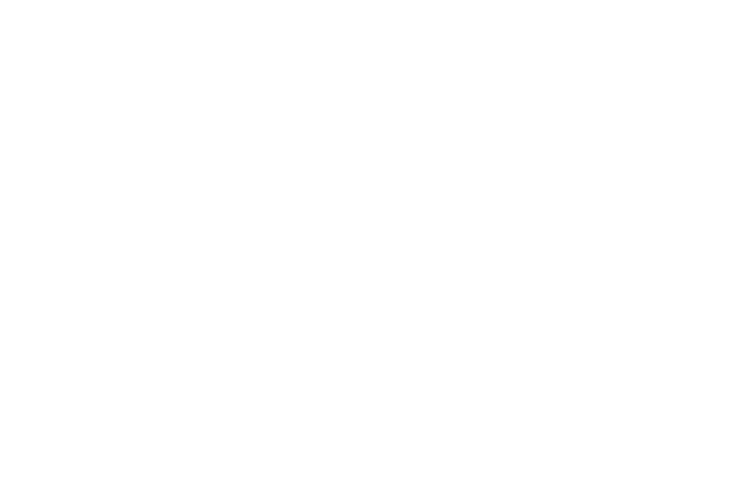
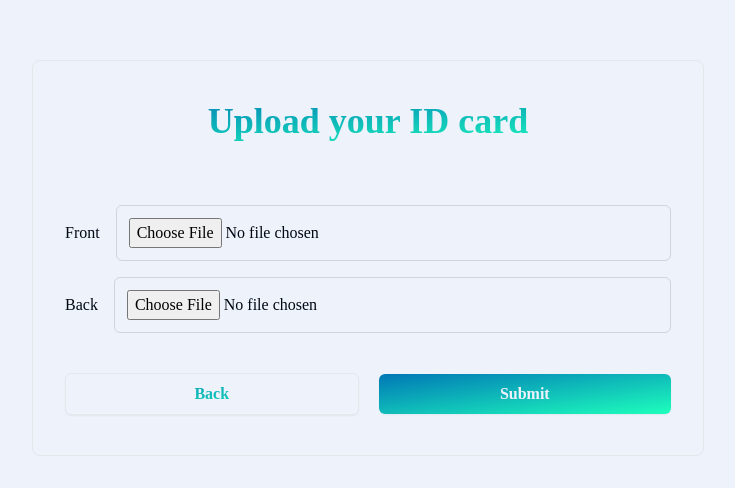
Before and after one commit to mostafabdelhakem/Dawini_Website, a React (Create React App) app: page /signup2 in a window 1280 px wide. Before the commit this address had no page. Shown: the part 142-630 px from the top of the page, without its empty margins (272-1007 px from the left). Built offline with nearby package versions, Linux system fonts and the light colour scheme.

Commit message:
first edit to authentication part

```diff
--- a/src/App.jsx
+++ b/src/App.jsx
@@ -1,7 +1,11 @@
 import Landing from "./pages/landingpage/Landing";
 import OurTeam from "./pages/ourteam/OurTeam";
+import Login from "./pages/authentication/components/Login";
+import Switcher from "./pages/authentication/components/Switcher";
+import Signup from "./pages/authentication/components/Signup";
+import Signup2 from "./pages/authentication/components/Signup2";
+import NotFound from "./pages/authentication/components/NotFound";
 import { BrowserRouter as Router, Routes, Route } from "react-router-dom";
-import Authentication from "./pages/authentication/Authentication";
 
 function App() {
   return (
@@ -10,7 +14,14 @@
         <Routes>
           <Route exact path="/" element={<Landing />} />
           <Route path="/team" element={<OurTeam />} />
-          <Route path="/auth" element={<Authentication />} />
+          <Route path="/login" element={<Login />} />
+          <Route path="/switcher" element={<Switcher />} />
+          <Route path="patient/signup" element={<Signup />} />
+          <Route path="doctor/signup" element={<Signup />} />
+          <Route path="nurse/signup" element={<Signup />} />
+          <Route path="nutritionist/signup" element={<Signup />} />
+          <Route path="signup2" element={<Signup2 />} />
+          <Route path="/*" element={<NotFound />} />
         </Routes>
       </Router>
     </div>
--- a/src/pages/authentication/components/Login.jsx
+++ b/src/pages/authentication/components/Login.jsx
@@ -1,16 +1,40 @@
 import React from "react";
 import { useState } from "react";
+import { useNavigate } from "react-router-dom";
 import { FaGoogle } from "react-icons/fa";
 
 const Login = () => {
+  const navigate = useNavigate();
   const [email, setEmail] = useState("");
   const [password, setPassword] = useState("");
-  const handleSubmit = (e) => {
-    e.preventDefault();
 
-    const log = { email, password };
-    console.log("Submit");
-    console.log(log);
+  const handleSubmit = async (e) => {
+    e.preventDefault(); // Prevent default form submission
+
+    const loginData = { email, password }; // Create login data
+    try {
+      const response = await fetch(
+        "https://a68c-156-221-173-155.ngrok-free.app/api/v1/auth/login",
+        {
+          method: "POST",
+          body: JSON.stringify(loginData),
+        }
+      );
+      if (response.ok) {
+        // Handle successful login (e.g., redirect, store token)
+
+        // const data = await response.json(); // Parse response data
+
+        // Add conditional navigation if needed (based on roles, etc.)
+        navigate("/"); // Navigate to home page
+      } else {
+        console.error("Login failed:", response.statusText);
+        // Display error message to user
+      }
+    } catch (error) {
+      console.error("Error:", error);
+      // Handle errors (e.g., network issues)
+    }
   };
   return (
     // main border
@@ -26,6 +50,7 @@
             <input
               className={`w-full p-2  border rounded-lg text-sm mb-5`}
               type="email"
+              required
               placeholder="Your Email"
               value={email}
               onChange={(e) => setEmail(e.target.value)}
@@ -36,6 +61,7 @@
             <input
               className={`w-full p-2 border rounded-lg text-sm mb-5`}
               type="password"
+              required
               placeholder="Your Password"
               value={password}
               onChange={(e) => setPassword(e.target.value)}
@@ -56,7 +82,7 @@
         </a>
 
         {/* don't have an account */}
-        <a className="m-2 flex justify-center pt-3 underline" href="/switcher">
+        <a className="m-2 flex justify-center pt-3 underline" href="/signup">
           Don't have an account
         </a>
       </div>
--- /dev/null
+++ b/src/pages/authentication/components/NotFound.jsx
@@ -0,0 +1,19 @@
+import { Link } from "react-router-dom";
+
+const NotFound = () => {
+  return (
+    <div className="h-screen flex bg-[var(--white-color)]">
+      {/* inner content */}
+      <div className="main-div">
+        <h1 className="gradient-text section-title">
+          Sorry That page cannot be found!
+        </h1>
+        <Link className="flex justify-center text-lg" to="/">
+          Back to the Homepage
+        </Link>
+      </div>
+    </div>
+  );
+};
+
+export default NotFound;
--- a/src/pages/authentication/components/Signup.jsx
+++ b/src/pages/authentication/components/Signup.jsx
@@ -1,5 +1,6 @@
 import React from "react";
 import { useState } from "react";
+import { useNavigate } from "react-router-dom";
 
 const Signup = () => {
   const [firstName, setFirstName] = useState("");
@@ -9,11 +10,12 @@
   const [password, setPassword] = useState("");
   const [city, setCity] = useState("");
   const [birthDate, setBirthDate] = useState("");
+  const navigate = useNavigate();
 
   const handleSubmit = (e) => {
     e.preventDefault();
-
-    const log = {
+    // Efficiently capture input field values in an array:
+    const inputValues = [
       firstName,
       lastName,
       phone,
@@ -21,10 +23,25 @@
       password,
       city,
       birthDate,
-    };
-    console.log("Submit");
-    console.log(log);
+    ];
+
+    // Concisely check if any field is empty:
+    if (inputValues.some((value) => !value)) {
+      // Handle empty fields:
+      console.error("Please fill in all required fields."); // Or display an error message to the user
+      return; // Prevent navigation
+    }
+
+    // Perform API call (including error handling):
+    fetch("", {
+      method: "POST",
+      body: JSON.stringify(inputValues),
+    }).then(() => {
+      console.log("Registration successful!");
+      navigate("/signup2");
+    });
   };
+
   return (
     <div className="h-screen w-screen flex ">
       <div className="main-div">
@@ -35,6 +52,7 @@
           <div className="flex">
             <input
               type="text"
+              required
               className={"w-full p-2 border rounded-md text-sm mb-4 mr-1"}
               placeholder="First Name"
               value={firstName}
@@ -42,6 +60,7 @@
             />
             <input
               type="text"
+              required
               className={"w-full p-2 border rounded-md text-sm mb-4 ml-1"}
               placeholder="Last Name"
               value={lastName}
@@ -52,6 +71,7 @@
           {/* phone */}
           <input
             type="tel"
+            required
             className={"w-full p-2 border rounded-md text-sm mb-4"}
             placeholder="Phone Number"
             maxLength={15} // Prevent overly long numbers
@@ -62,6 +82,7 @@
           {/* email */}
           <input
             type="email"
+            required
             className={`w-full p-2  border rounded-lg text-sm mb-5`}
             placeholder="Your Email"
             value={email}
@@ -72,6 +93,7 @@
           <input
             className={`w-full p-2 border rounded-lg text-sm mb-5`}
             type="password"
+            required
             placeholder="Your Password"
             value={password}
             onChange={(e) => setPassword(e.target.value)}
@@ -80,6 +102,7 @@
           {/* City */}
           <input
             type="text"
+            required
             className={`w-full p-2 border rounded-md text-sm mb-4 focus:ring-2 focus:ring-primary focus:ring-opacity-50`}
             placeholder="City"
             value={city}
@@ -89,6 +112,7 @@
           {/* Birth date */}
           <input
             type="date"
+            required
             className={`w-full p-2 border rounded-md text-sm mb-4 focus:ring-2 focus:ring-primary focus:ring-opacity-50`}
             placeholder="Birth Date"
             value={birthDate.value}
@@ -97,8 +121,15 @@
 
           {/* buttons */}
           <div className="flex justify-center items-center mt-6 gap-5">
-            <button className="alt-btn w-full">Back</button>
-            <button className="btn w-full" type="submit">
+            <button
+              className="alt-btn w-full"
+              onClick={() => {
+                navigate(-1);
+              }}
+            >
+              Back
+            </button>
+            <button className="btn w-full" type="submit" onClick={handleSubmit}>
               Next
             </button>
           </div>
--- a/src/pages/authentication/components/Signup2.jsx
+++ b/src/pages/authentication/components/Signup2.jsx
@@ -1,9 +1,13 @@
 import React from "react";
 import { useState } from "react";
+import { useNavigate } from "react-router-dom";
 
 const Signup2 = () => {
   const [frontImage, setFrontImage] = useState(null);
   const [backImage, setBackImage] = useState(null);
+  const [errors, setErrors] = useState({ front: false, back: false });
+
+  const navigate = useNavigate();
 
   const handleFileChange = (event, side) => {
     const file = event.target.files[0];
@@ -13,13 +17,29 @@
         console.error("Invalid file type. Please select a valid image file.");
         return;
       }
-
       if (side === "front") {
         setFrontImage(file);
+        setErrors({ ...errors, front: false }); // Clear error if valid file selected
       } else if (side === "back") {
         setBackImage(file);
+        setErrors({ ...errors, back: false }); // Clear error if valid file selected
       }
     }
+  };
+
+  const handleSubmit = (event) => {
+    event.preventDefault(); // Prevent default form submission
+    setErrors({ front: !frontImage, back: !backImage }); // Set errors for empty fields
+
+    if (!frontImage || !backImage) {
+      return; // Don't navigate if errors exist
+    }
+    fetch("", {
+      method: "POST",
+      body: JSON.stringify(frontImage, backImage),
+    }).then(() => {
+      navigate("/");
+    });
   };
 
   // Function to create image preview (you can customize styling)
@@ -48,6 +68,7 @@
             <input
               type="file"
               id="frontID"
+              required
               className="block w-full p-3 rounded-md border border-gray-300 "
               accept="image/png, image/jpeg, image/gif"
               onChange={(event) => handleFileChange(event, "front")}
@@ -59,22 +80,30 @@
             <label htmlFor="photo">Back</label>
             <input
               type="file"
+              required
               id="backID"
               className="block w-full p-3 rounded-md border border-gray-300 "
               accept="image/png, image/jpeg, image/gif"
               onChange={(event) => handleFileChange(event, "back")}
             />
           </div>
-          <div className="grid grid-cols-1 md:grid-cols-2 gap-3 items-center justify-center">
+          <div className="flex grid-cols-1 md:grid-cols-2 gap-3 items-center justify-center">
             {createImagePreview(frontImage, "front")}
             {createImagePreview(backImage, "back")}
           </div>
 
           {/* buttons */}
           <div className="flex justify-center items-center mt-6 gap-5">
-            <button className="alt-btn w-full">Back</button>
-            <button className="btn w-full" type="submit">
-              Next
+            <button
+              className="alt-btn w-full"
+              onClick={() => {
+                navigate(-1);
+              }}
+            >
+              Back
+            </button>
+            <button className="btn w-full" type="submit" onClick={handleSubmit}>
+              Submit
             </button>
           </div>
         </form>
--- a/src/pages/authentication/components/Switcher.jsx
+++ b/src/pages/authentication/components/Switcher.jsx
@@ -1,30 +1,49 @@
 import React from "react";
-import PatientImg from "../assets/patient.jpg";
-import MedicalImg from "../assets/medical.jpg";
+import Patient from "../assets/patient.jpg";
+import Doctor from "../assets/doctor.jpg";
+import Nurse from "../assets/nurse.jpg";
+import Nutritionist from "../assets/nutritionist.jpg";
 import { Card } from "./Card";
+import { useNavigate } from "react-router-dom";
 
 const Switcher = () => {
+  const navigate = useNavigate();
+
+  const handleClick = (type) => {
+    console.log(type)
+    navigate(`/${type}/signup`);
+
+  };
+
   return (
     <div className="h-screen w-screen flex bg-[var(--white-color)]">
       <div className="main-div max-w-3xl">
-        <h1 className="gradient-text section-title">Join as</h1>
+        <h1 className="gradient-text section-title">Choose your Service</h1>
 
         <div className="grid grid-cols-1 md:grid-cols-2 gap-3">
           <button
-            onClick={() => {
-              console.log("patient clicked");
-            }}
+            onClick={() => handleClick("patient")}
             className="hover:opacity-75"
           >
-            <Card bg={PatientImg} text="Patient" />
+            <Card bg={Patient} text="Patient" />
           </button>
           <button
-            onClick={() => {
-              console.log("Medical clicked");
-            }}
+            onClick={() => handleClick("doctor")}
             className="hover:opacity-70"
           >
-            <Card bg={MedicalImg} text="Medical Provider" />
+            <Card bg={Doctor} text="Doctor" />
+          </button>
+          <button
+            onClick={() => handleClick("nurse")}
+            className="hover:opacity-70"
+          >
+            <Card bg={Nurse} text="Nurse" />
+          </button>
+          <button
+            onClick={() => handleClick("nutritionist")}
+            className="hover:opacity-70"
+          >
+            <Card bg={Nutritionist} text="Nutritionist" />
           </button>
         </div>
       </div>
--- a/src/pages/ourteam/OurTeam.jsx
+++ b/src/pages/ourteam/OurTeam.jsx
@@ -15,7 +15,7 @@
     <div className="flex flex-col items-center bg-white shadow-lg rounded-lg p-4 w-80">
       <img
         src={image}
-        alt="person-image"
+        alt="person-img"
         className="h-24 w-24 rounded-full object-cover"
       />
       <h3 className="text-xl font-bold mt-2">{name}</h3>
@@ -50,7 +50,7 @@
       title: "Frontend Developer",
       linkedin: "https://www.linkedin.com/in/mostafa-abdelhakem-64a5551bb/",
       github: "https://github.com/Mostafa-Ahmed-Abdelhakem",
-      brief: "Computer Engineering Student | Curious Learner.",
+      brief: "Computer Engineering Student with some Volunteering experience and different challenges | Curious Learner",
     },
     {
       imgUrl: Salah,
```
Also changed, not shown: src/pages/authentication/Authentication.jsx (+3 -5 lines), src/pages/authentication/components/Signup3.jsx (deleted, +0 -60 lines), src/pages/landingpage/components/Navbar.jsx (+10 -4 lines), 1 other file (tests, documents, lock files or other folders).
